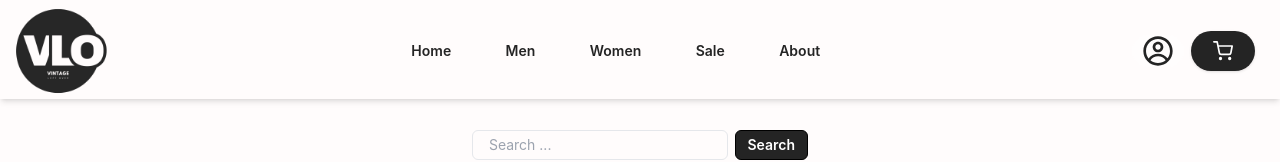
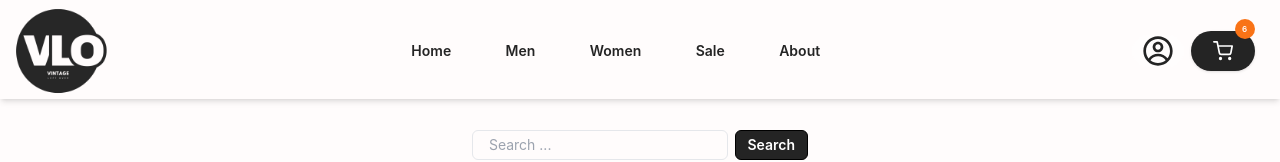
Before and after one commit to Hassan1823/vintage_leftover, a React (Vite) app: page / in a window 1280 px wide. Shown: the top 162 px of the page. Built offline with nearby package versions, Linux system fonts and the light colour scheme.

Commit message:
feat: add cart item count badge to HomeLayout component

```diff
--- a/src/components/extra/HomeLayout.jsx
+++ b/src/components/extra/HomeLayout.jsx
@@ -73,9 +73,13 @@ const HomeLayout = ({ children }) => {
           {/* cart */}
           <button
             onClick={() => setShowCart(!showCart)}
-            className="flex items-center justify-center duration-200 max-sm:w-[10vw] max-md:w-[8vw] w-[5vw] h-[5vh] p-[1%] md:p-[2%] rounded-full shadow bg-[#242424]"
+            className="flex items-center justify-center duration-200 max-sm:w-[10vw] max-md:w-[8vw] w-[5vw] h-[5vh] p-[1%] md:p-[2%] rounded-full shadow bg-[#242424] relative"
           >
             <FiShoppingCart className="text-white lg:size-5 md:size-4 sm:size-3" />
+
+            <div className="absolute max-md:-top-2 -top-3 max-md:h-4 max-md:w-4 h-5 w-5 right-0 bg-orange-500 border-orange-500 p-1 max-md:text-[.4rem] text-[.5rem] font-semibold rounded-full text-white">
+              6
+            </div>
           </button>
         </div>
       </div>
```
